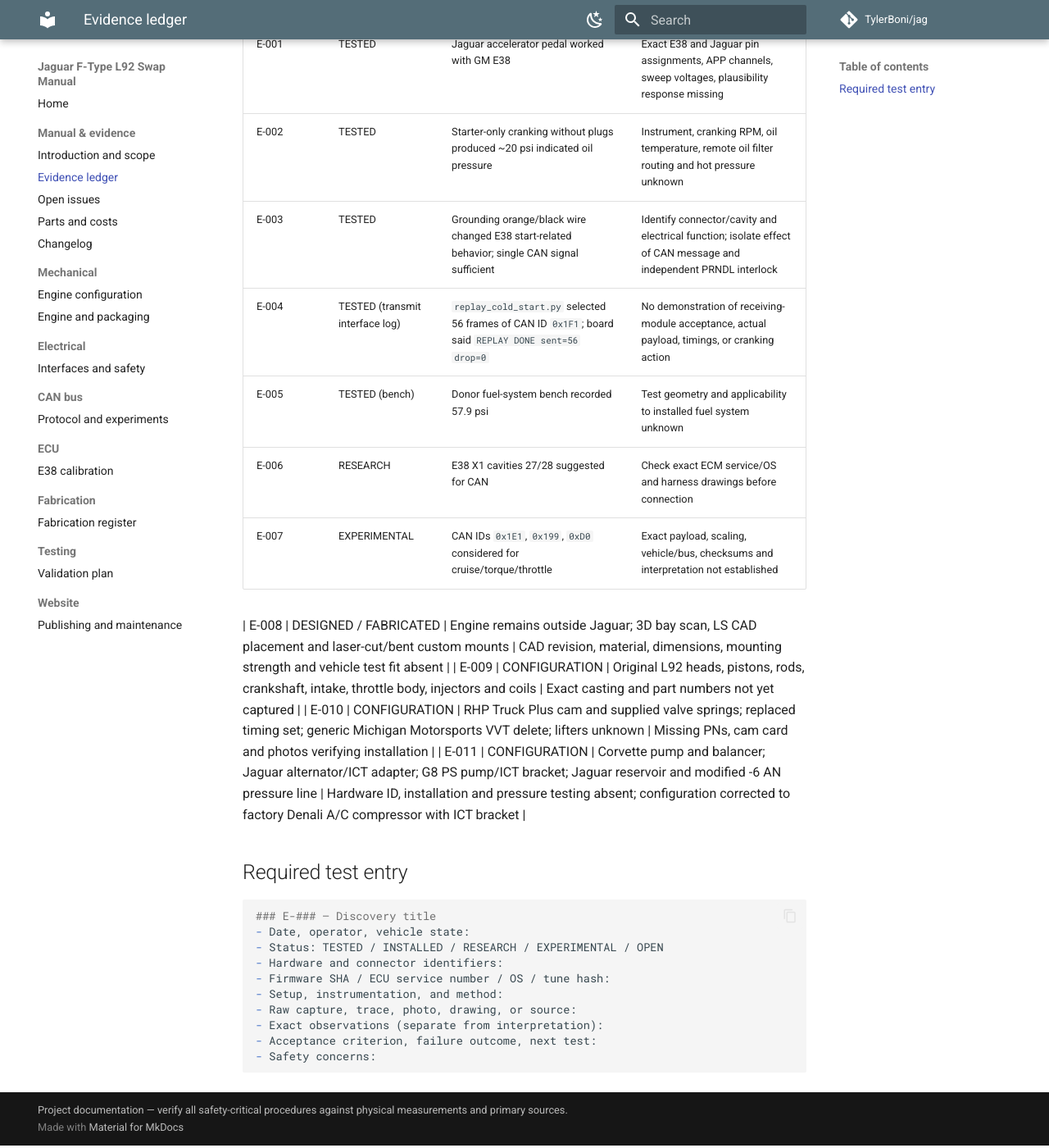
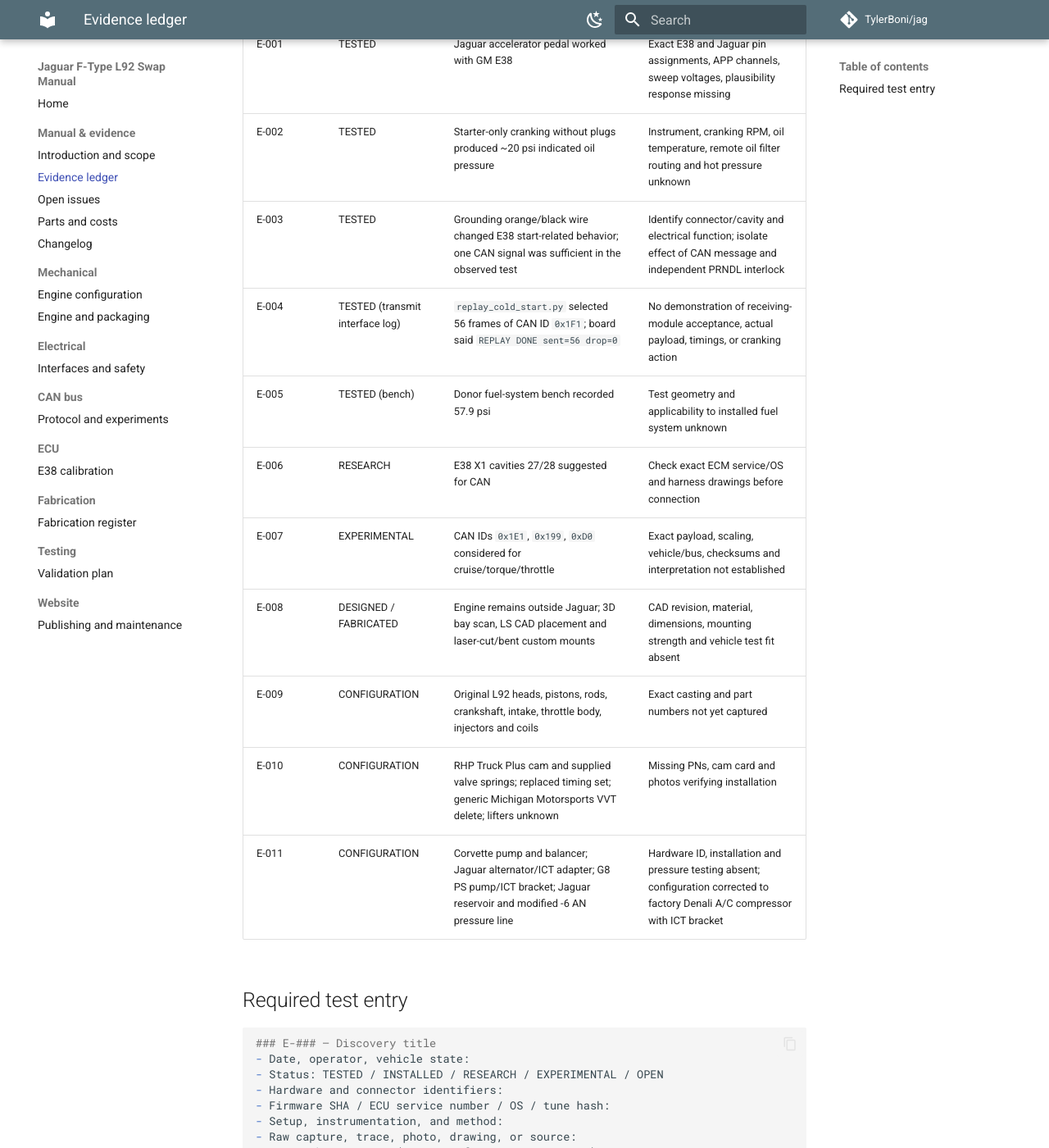
Before and after one commit to TylerBoni/jag, an MkDocs documentation site: the page built from build-manual/EVIDENCE.md, in a window 1280 px wide and 1400 px high, scrolled down 287 px. Shown: the whole window at 82% size. Built offline with MkDocs 1.6.1 and Material for MkDocs 9.7.7, drawn with Linux system fonts in a browser that asks for light colours; comment, search, counter and statistics services are not loaded.

Commit message:
docs: polish configuration and evidence language

```diff
--- a/build-manual/EVIDENCE.md
+++ b/build-manual/EVIDENCE.md
@@ -6,12 +6,11 @@ Project configuration details supplied directly are authoritative build facts. T
 | --- | --- | --- | --- |
 | E-001 | TESTED | Jaguar accelerator pedal worked with GM E38 | Exact E38 and Jaguar pin assignments, APP channels, sweep voltages, plausibility response missing |
 | E-002 | TESTED | Starter-only cranking without plugs produced ~20 psi indicated oil pressure | Instrument, cranking RPM, oil temperature, remote oil filter routing and hot pressure unknown |
-| E-003 | TESTED | Grounding orange/black wire changed E38 start-related behavior; single CAN signal  sufficient | Identify connector/cavity and electrical function; isolate effect of CAN message and independent PRNDL interlock |
+| E-003 | TESTED | Grounding orange/black wire changed E38 start-related behavior; one CAN signal was sufficient in the observed test | Identify connector/cavity and electrical function; isolate effect of CAN message and independent PRNDL interlock |
 | E-004 | TESTED (transmit interface log) | `replay_cold_start.py` selected 56 frames of CAN ID `0x1F1`; board said `REPLAY DONE sent=56 drop=0` | No demonstration of receiving-module acceptance, actual payload, timings, or cranking action |
 | E-005 | TESTED (bench) | Donor fuel-system bench recorded 57.9 psi | Test geometry and applicability to installed fuel system unknown |
 | E-006 | RESEARCH | E38 X1 cavities 27/28 suggested for CAN | Check exact ECM service/OS and harness drawings before connection |
 | E-007 | EXPERIMENTAL | CAN IDs `0x1E1`, `0x199`, `0xD0` considered for cruise/torque/throttle | Exact payload, scaling, vehicle/bus, checksums and interpretation not established |
-
 | E-008 | DESIGNED / FABRICATED | Engine remains outside Jaguar; 3D bay scan, LS CAD placement and laser-cut/bent custom mounts | CAD revision, material, dimensions, mounting strength and vehicle test fit absent |
 | E-009 | CONFIGURATION | Original L92 heads, pistons, rods, crankshaft, intake, throttle body, injectors and coils | Exact casting and part numbers not yet captured |
 | E-010 | CONFIGURATION | RHP Truck Plus cam and supplied valve springs; replaced timing set; generic Michigan Motorsports VVT delete; lifters unknown | Missing PNs, cam card and photos verifying installation |
```
